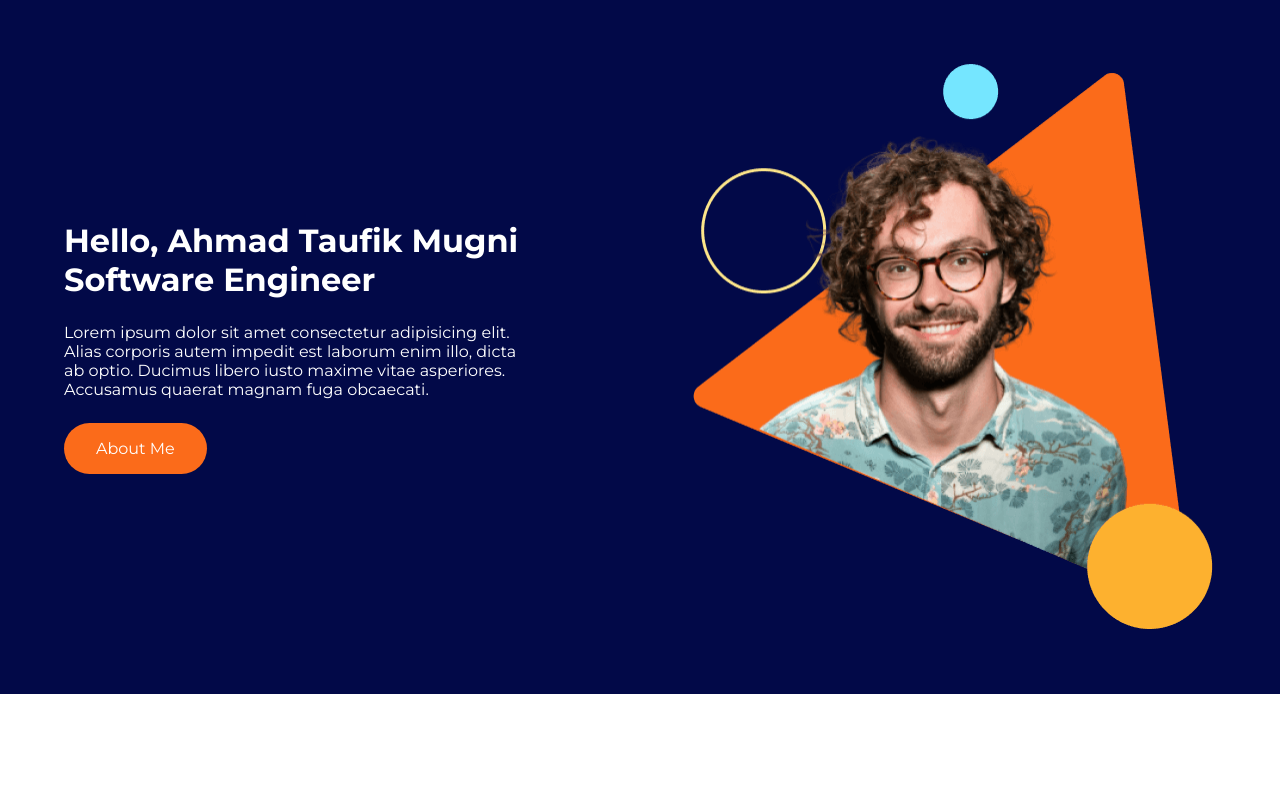
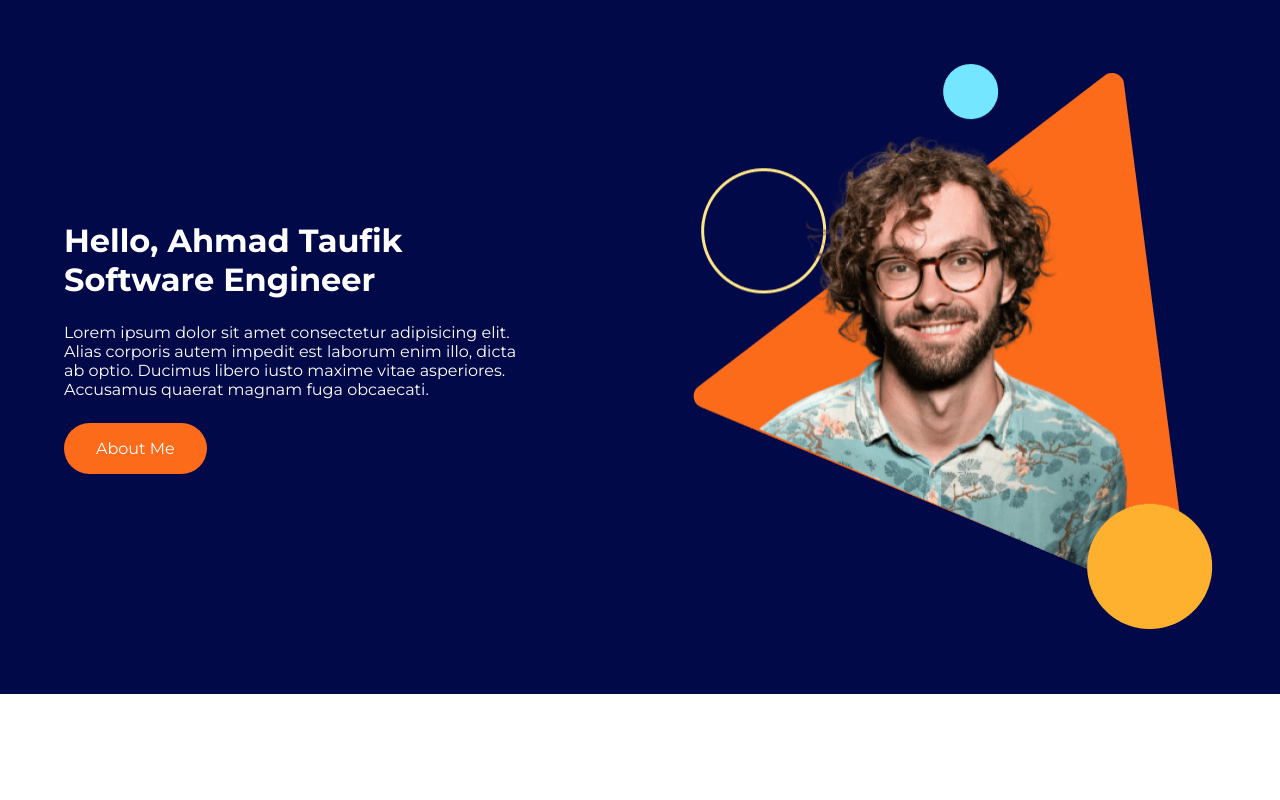
Before and after one commit to pick-alt/personal-website, a plain HTML site: page index.html in a window 1280 px wide. Shown: the top 800 px of the page. Drawn offline with Linux system fonts and the light colour scheme.

Commit message:
update name

```diff
--- a/index.html
+++ b/index.html
@@ -22,9 +22,7 @@
       <div class="page-center">
         <div class="hero-content d-flex gap-150">
           <div class="hero-left my-auto justify-space-between d-grid gap-24">
-            <h1 class="text-white">
-              Hello, Ahmad Taufik Mugni Software Engineer
-            </h1>
+            <h1 class="text-white">Hello, Ahmad Taufik Software Engineer</h1>
             <p class="text-white">
               Lorem ipsum dolor sit amet consectetur adipisicing elit. Alias
               corporis autem impedit est laborum enim illo, dicta ab optio.
```
